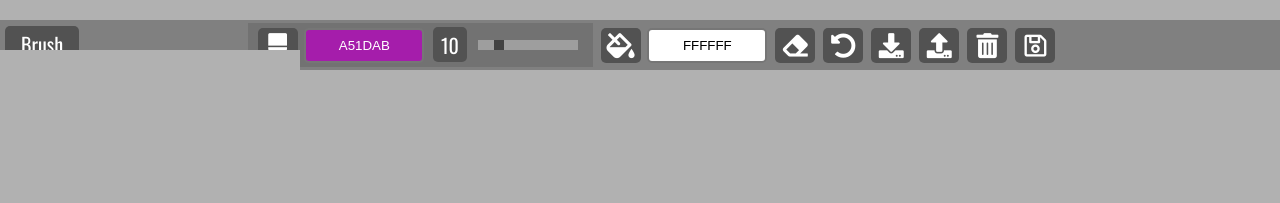
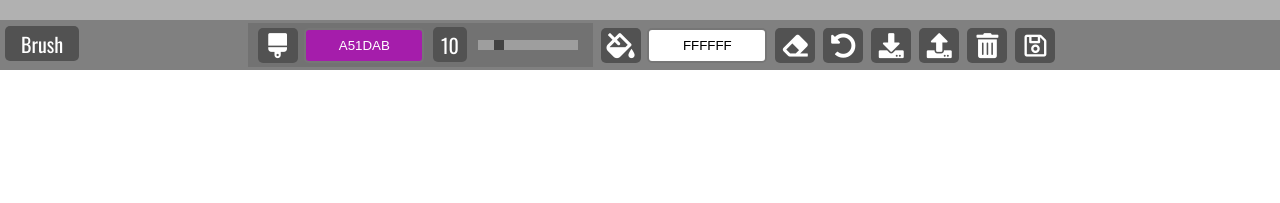
Before and after one commit to Milla2000/paint-clone, a plain HTML site: page index.html in a window 1280 px wide. Drawn offline with nearby package versions, Linux system fonts and the light colour scheme.

Commit message:
canvas setup

```diff
--- a/script.js
+++ b/script.js
@@ -67,10 +67,10 @@ let currentColor = '#A51DAB';
 
 // Create Canvas
 function createCanvas() {
-  // canvas.width = ;
-  // canvas.height = ;
-  // context.fillStyle = ;
-  // context.fillRect();
+  canvas.width = window.innerWidth;
+  canvas.height = window.innerHeight -50 ;
+  context.fillStyle = bucketColor ;
+  context.fillRect(0, 0, canvas.width, canvas.height);
   body.appendChild(canvas);
 
 }
--- a/style.css
+++ b/style.css
@@ -148,7 +148,7 @@ body {
 canvas#canvas {
   background-color: rgb(177, 177, 177);
   position: absolute;
-  top: 50px;
+  top: 70px;
   cursor: crosshair;
   z-index: 10;
 }
```
